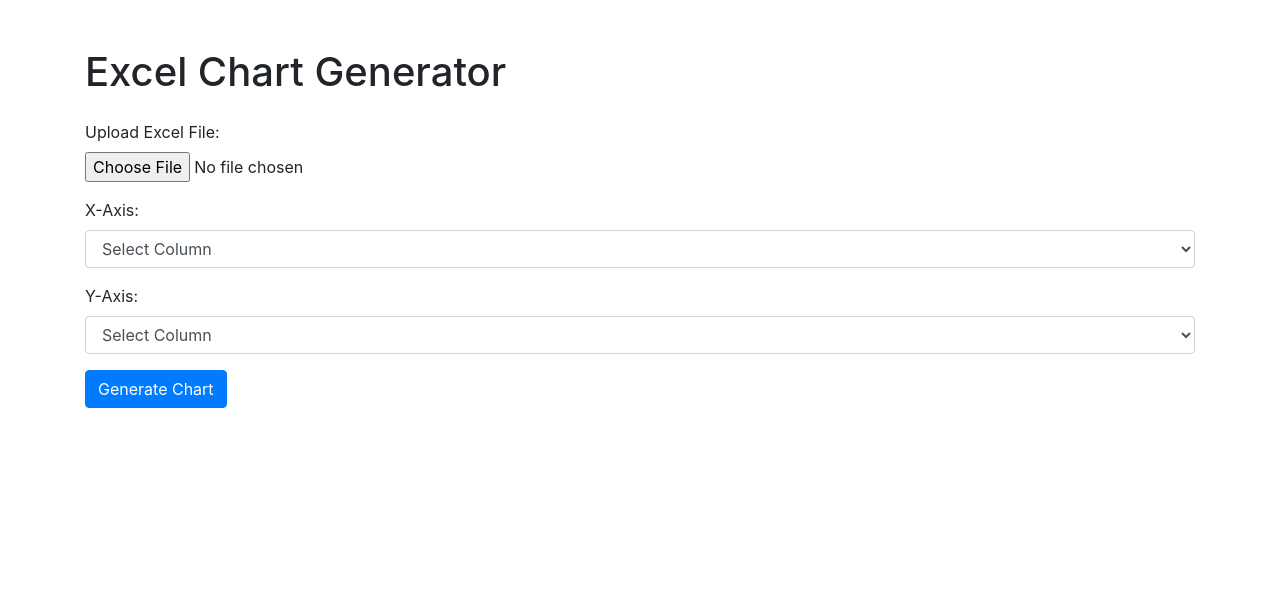
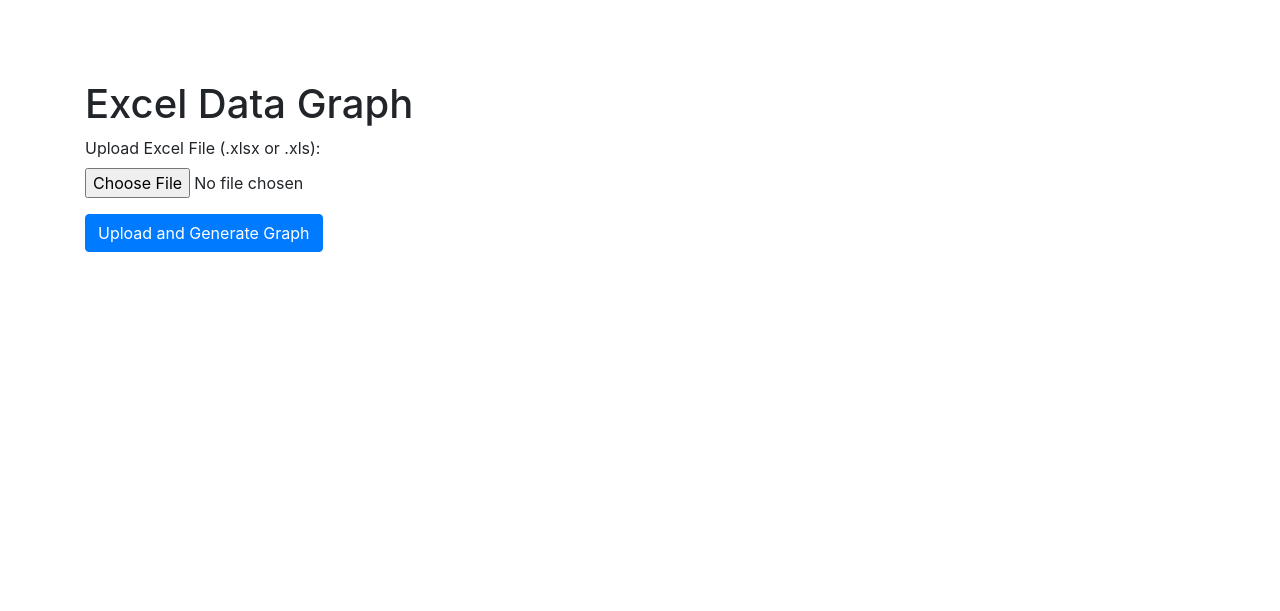
Before and after one commit to nasaraiahp/CrewAI, a Flask app: page / in a window 1280 px wide. Shown: the top 611 px of the page. Run offline with Flask 3, Linux system fonts and the light colour scheme; a map, chart or similar area stays blank; some libraries are stand-ins or nearby versions.

Commit message:
Add auto-generated HTML template

```diff
--- a/templates/index.html
+++ b/templates/index.html
@@ -3,95 +3,37 @@
 <head>
     <meta charset="UTF-8">
     <meta name="viewport" content="width=device-width, initial-scale=1.0">
-    <title>Excel Chart Generator</title>
+    <title>Excel Graph</title>
     <link rel="stylesheet" href="https://stackpath.bootstrapcdn.com/bootstrap/4.5.2/css/bootstrap.min.css">
-    <script src="https://cdn.jsdelivr.net/npm/chart.js"></script>
+    <style>
+        body {
+            padding-top: 5rem; /* Add some top padding for better spacing */
+        }
+    </style>
 </head>
 <body>
     <div class="container">
-        <h1 class="mt-5">Excel Chart Generator</h1>
+        <h1>Excel Data Graph</h1>
 
-        <form method="POST" enctype="multipart/form-data" class="mt-4">
+        <form method="POST" enctype="multipart/form-data">
             <div class="form-group">
-                <label for="file">Upload Excel File:</label>
-                <input type="file" class="form-control-file" id="file" name="file" accept=".xls, .xlsx">
+                <label for="file">Upload Excel File (.xlsx or .xls):</label>
+                <input type="file" class="form-control-file" name="file" id="file" accept=".xlsx, .xls">
             </div>
-
-
-            <div class="form-group">
-                <label for="x_axis">X-Axis:</label>
-                <select class="form-control" id="x_axis" name="x_axis">
-                    <option value="">Select Column</option> {% for col in column_names %}
-                    <option value="{{ col }}">{{ col }}</option> {% endfor %}
-
-                </select>
-            </div>
-            <div class="form-group">
-                <label for="y_axis">Y-Axis:</label>
-                <select class="form-control" id="y_axis" name="y_axis">
-                    <option value="">Select Column</option>
-                    {% for col in column_names %}
-                    <option value="{{ col }}">{{ col }}</option>
-                    {% endfor %}
-                </select>
-            </div>
-
-
-
-
-            <button type="submit" class="btn btn-primary">Generate Chart</button>
+            <button type="submit" class="btn btn-primary">Upload and Generate Graph</button>
         </form>
 
-        {% if error_message %}
-        <div class="alert alert-danger mt-3" role="alert">
-            {{ error_message }}
-        </div>
+        {% if error %}
+            <div class="alert alert-danger mt-3">{{ error }}</div>
         {% endif %}
 
-        <div class="mt-5">
-            <canvas id="myChart"></canvas>
-        </div>
+        {% if graph %}
+            <div class="mt-5">
+                {{ graph | safe }}
+            </div>
+        {% endif %}
+
     </div>
 
-    <script>
-        var chartData = {{ chart_data | safe }};
-                console.log(chartData)
-
-
-        if (chartData && chartData.labels && chartData.data) {
-
-             var chartType = chartData.chart_type || 'bar' // get chart type or use default
-
-            var ctx = document.getElementById('myChart').getContext('2d');
-            var myChart = new Chart(ctx, {
-                type: chartType,
-                data: {
-                    labels: chartData.labels,
-                    datasets: [{
-                        label: chartData.labels[0], // Customize the label
-                        data: chartData.data,
-                        backgroundColor: 'rgba(54, 162, 235, 0.2)',
-                        borderColor: 'rgba(54, 162, 235, 1)',
-                        borderWidth: 1
-                    }]
-                },
-                options: {
-                    scales: {
-                        y: {
-                            beginAtZero: true
-                        }
-                    }
-                }
-            });
-        } else if (chartData && chartData.error) {
-            alert(chartData.error);
-        }
-
-
-    </script>
-
-    <script src="https://code.jquery.com/jquery-3.5.1.slim.min.js"></script>
-    <script src="https://cdn.jsdelivr.net/npm/popper.js@1.16.0/dist/umd/popper.min.js"></script>
-    <script src="https://stackpath.bootstrapcdn.com/bootstrap/4.5.2/js/bootstrap.min.js"></script>
 </body>
 </html>
```
